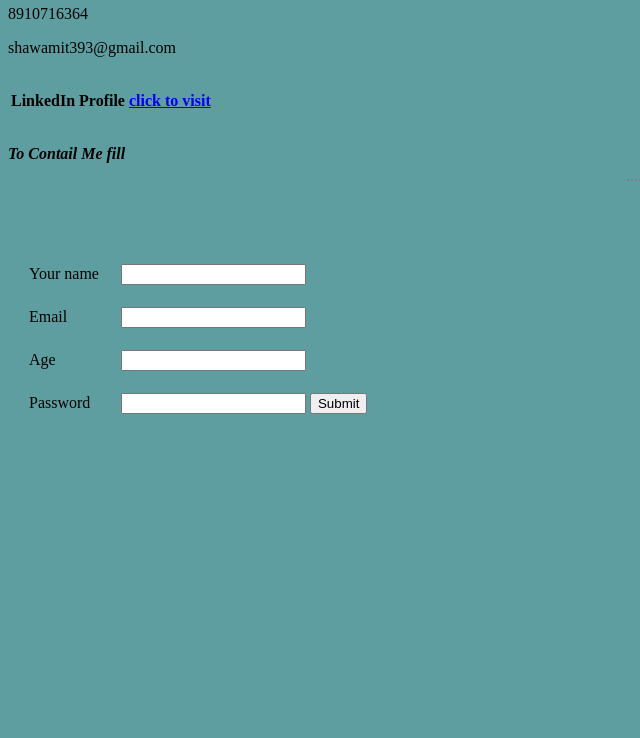
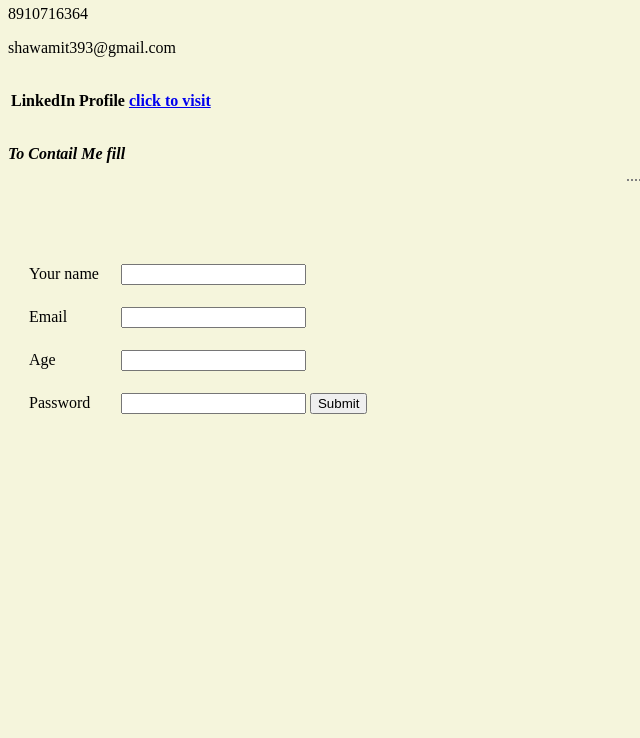
Before and after one commit to amitkumarshaw393/cv, a plain HTML site: page contact detail.html in a window 1280 px wide. Shown: the part 62-800 px from the top of the page, without its empty margins (0-640 px from the left). Drawn offline with Linux system fonts and the light colour scheme.

Commit message:
bg changed to previous

```diff
--- a/css/style.css
+++ b/css/style.css
@@ -1,5 +1,5 @@
 body {
-  background-color: #5f9ea0;
+  background-color: #f5f5dc;
 }
 
 h1 {
```
Also changed, not shown: index.html (+1 -1 lines).
